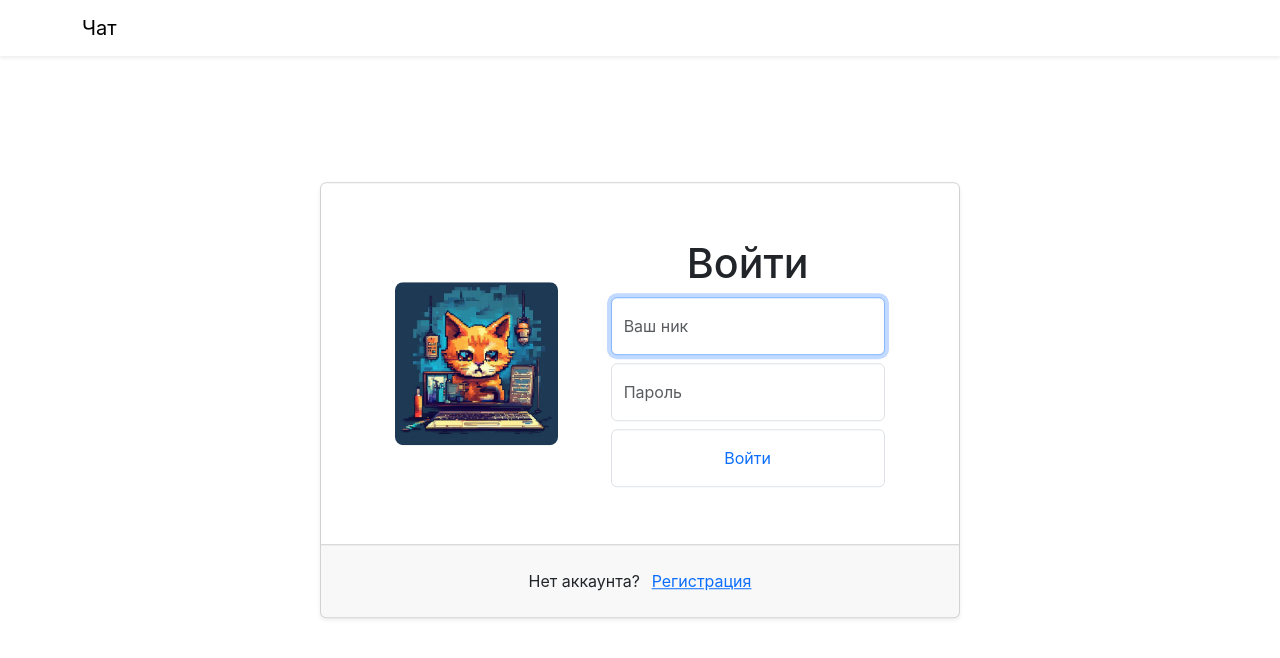
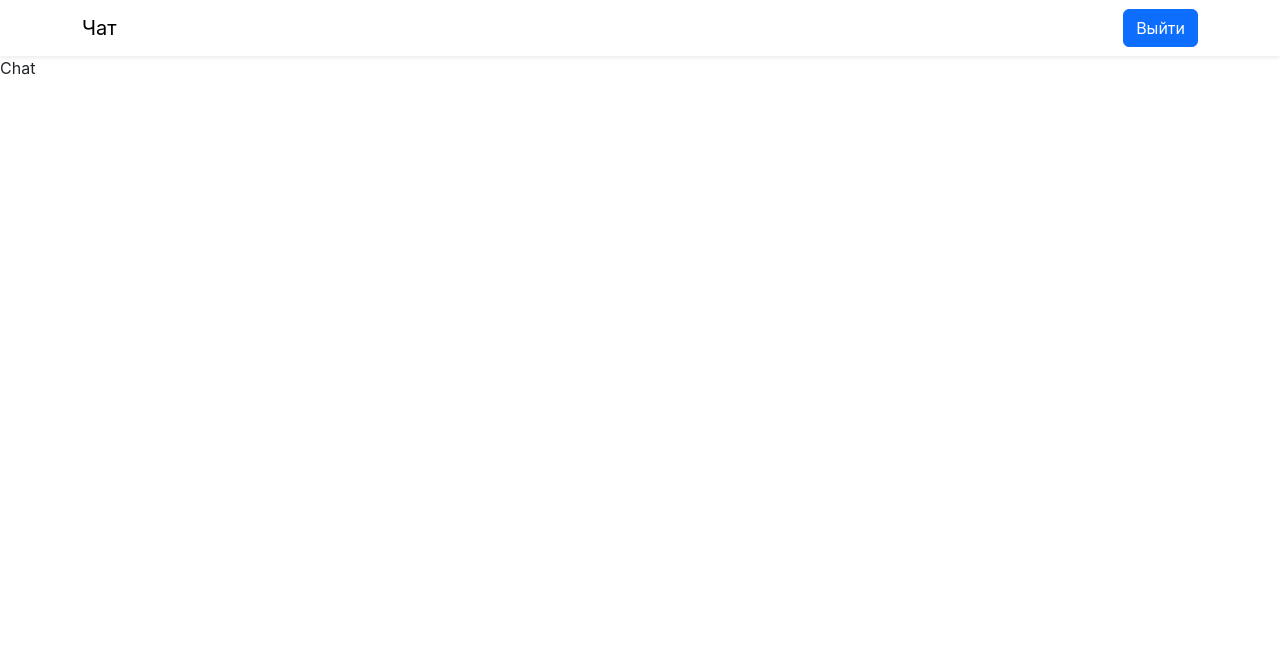
Before and after one commit to xyzelena/Chat, a React (Create React App) app in the folder frontend/: page / in a window 1280 px wide. Before the commit this address led to /login. Shown: the top 658 px of the page. Built offline with nearby package versions, Linux system fonts and the light colour scheme.

Commit message:
change loggedIn

```diff
--- a/frontend/src/containers/AuthProvider.jsx
+++ b/frontend/src/containers/AuthProvider.jsx
@@ -1,12 +1,18 @@
 import { useState } from 'react';
 import { useDispatch } from 'react-redux';
 
-import { setCredentials, deleteCredentials } from '../slices/authSlice.js';
+import {
+  setCredentials,
+  getCredentials,
+  deleteCredentials,
+} from '../slices/authSlice.js';
 
 import AuthContext from '../contexts/AuthContext.jsx';
 
 const AuthProvider = ({ children }) => {
-  const [loggedIn, setLoggedIn] = useState(false);
+  const isLoggedIn = () => getCredentials();
+
+  const [loggedIn, setLoggedIn] = useState(isLoggedIn);
 
   // Возвращает метод store.dispatch() текущего хранилища
   const dispatch = useDispatch();
```
